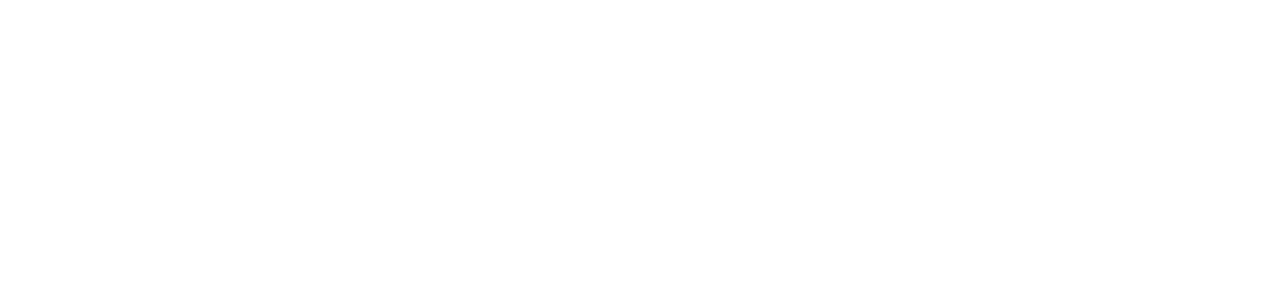
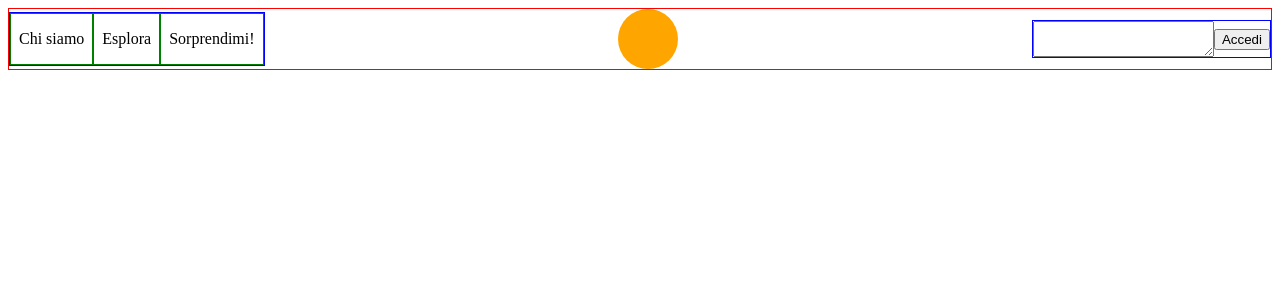
Before and after one commit to gabrielegrillo/HowAboutRecipe, an Angular app in the folder frontend/: page / in a window 1280 px wide. Shown: the top 300 px of the page. Built offline with nearby package versions, Linux system fonts and the light colour scheme.

Commit message:
Prova posizionamenti Header

```diff
--- a/frontend/src/app/app.component.css
+++ b/frontend/src/app/app.component.css
@@ -0,0 +1,5 @@
+* {
+  margin: 0;
+  padding: 0;
+  box-sizing: border-box;
+}
--- a/frontend/src/app/app.component.html
+++ b/frontend/src/app/app.component.html
@@ -333,6 +333,6 @@
 <!-- * * * * * * * * * * * * * * * * * * * * * * * * * * * * * * * * -->
 <!-- * * * * * * * * * * End of Placeholder  * * * * * * * * * * * * -->
 <!-- * * * * * * * * * * * * * * * * * * * * * * * * * * * * * * * * -->
-
+<app-header></app-header>
 
 <router-outlet />
--- a/frontend/src/app/app.component.ts
+++ b/frontend/src/app/app.component.ts
@@ -1,10 +1,13 @@
 import { Component } from '@angular/core';
 import { RouterOutlet } from '@angular/router';
+
+/* Temp Import to Test */
+import { HeaderComponent } from './header/header.component';
 
 @Component({
   selector: 'app-root',
   standalone: true,
-  imports: [RouterOutlet],
+  imports: [RouterOutlet, HeaderComponent],
   templateUrl: './app.component.html',
   styleUrl: './app.component.css'
 })
--- a/frontend/src/app/header/header.component.css
+++ b/frontend/src/app/header/header.component.css
@@ -0,0 +1,6 @@
+.nav-bar {
+  display: block flex;
+  flex-direction: row;
+  justify-content: space-between;
+  align-items: center;
+}
--- a/frontend/src/app/header/header.component.html
+++ b/frontend/src/app/header/header.component.html
@@ -1 +1,47 @@
-<p>header works!</p>
+<style>
+  .nav-bar {
+    border: 1px solid red;
+
+    display: block flex;
+    flex-direction: row;
+    justify-content: space-between;
+    align-items: center;
+  }
+
+  .nav-bar .nav-list {
+    border: 1px solid blue;
+
+    display: inline flex;
+    flex-direction: row;
+    justify-content: center;
+    align-items: center;
+  }
+
+  .nav-bar .nav-list .nav-bar-item {
+    padding: 1em .5em;
+    border: 1px solid green;
+
+    text-decoration: none;
+  }
+
+  .nav-bar .logo-container {
+    width: 60px; height: 60px;
+    border-radius: 50%;
+    background-color: orange;
+  }
+
+
+</style>
+
+<nav class="nav-bar">
+  <div class="nav-list">
+    <a class="nav-bar-item">Chi siamo</a>
+    <a class="nav-bar-item">Esplora</a>
+    <a class="nav-bar-item">Sorprendimi!</a>
+  </div>
+  <div class="logo-container"></div>
+  <div class="nav-list">
+    <textarea class="search-box"></textarea>
+    <button>Accedi</button>
+  </div>
+</nav>
```
